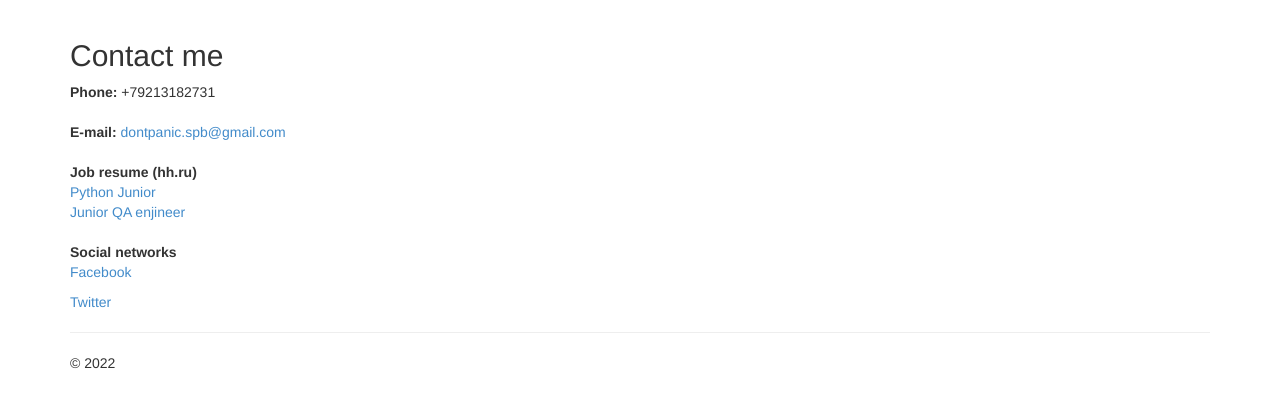
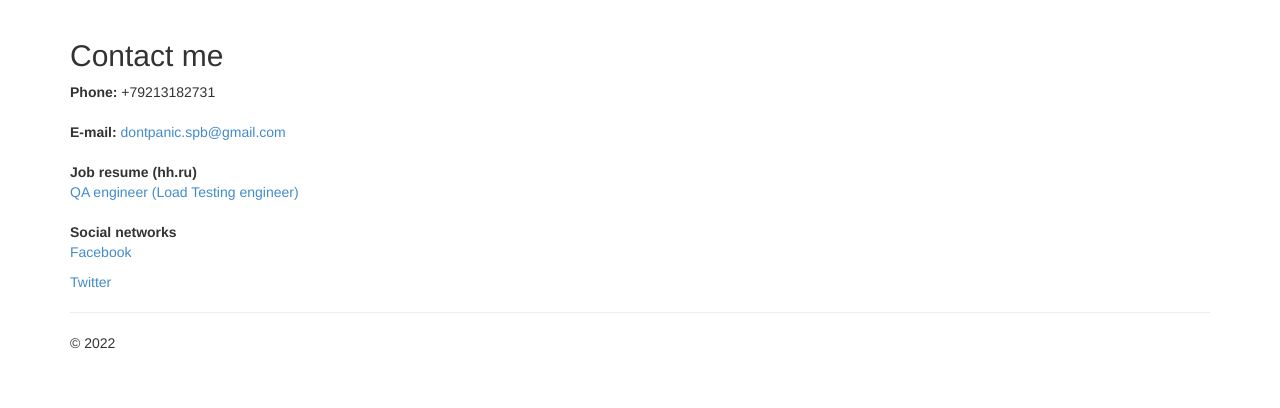
Before and after one commit to dontpanic87/ksubb, a Flask app: page /contact in a window 1280 px wide. Shown: the part 51-459 px from the top of the page. Run offline with Flask 2, Linux system fonts and the light colour scheme; some libraries are stand-ins or nearby versions.

Commit message:
Update contact.html

```diff
--- a/templates/contact.html
+++ b/templates/contact.html
@@ -15,8 +15,7 @@
 <address>
     <strong>Job resume (hh.ru)</strong>
     <p>
-        <a href="https://spb.hh.ru/resume/df036c94ff05f36e3b0039ed1f533558674265">Python Junior</a><br />
-        <a href="https://spb.hh.ru/resume/7b16b24aff05fe69ad0039ed1f68576b693356">Junior QA enjineer</a><br />
+        <a href="https://spb.hh.ru/resume/7b16b24aff05fe69ad0039ed1f68576b693356">QA engineer (Load Testing engineer)</a><br />
     </p>
 </address>
 
```
